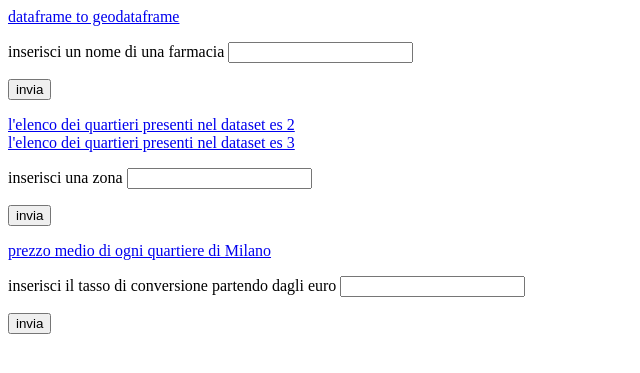
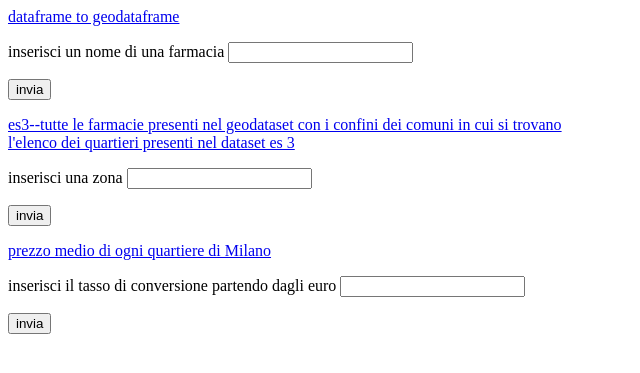
Before and after one commit to SimoneFinessi/geopandas-Flask-sjoint-merge, a Flask app: page / in a window 1280 px wide. Shown: the top 373 px of the page, without its empty margins (0-640 px from the left). Run offline with Flask 3, Linux system fonts and the light colour scheme; parts of the project's set-up code (start-up, migrations or seed data) failed here and were passed over.

Commit message:
finire es 3

```diff
--- a/app.py
+++ b/app.py
@@ -33,7 +33,6 @@ def es2():
 @app.route("/immagineEs2", methods = ['GET'])
 def immagineEs2():
     farm=request.args["farmacia"]
-    print(farm)
     fig , ax = plt.subplots()
     geodf[geodf.FARMACIA.str.contains(farm)].to_crs(3857).plot(ax=ax)
     ctx.add_basemap(ax=ax)
@@ -42,5 +41,19 @@ def immagineEs2():
     FigureCanvas(fig).print_png(output)
     return Response(output.getvalue(), mimetype='image/png')
 
+@app.route('/es3')
+def es3():
+    return render_template("es3.html",farmacia=farm)
+
+@app.route("/immagineEs3")
+def immagineEs3():
+    fig, ax=plt.subplots()
+    comuni[comuni.intersects(geodf.to_crs(32632).unary_union)].to_crs(3857).plot(ax=ax,edgecolor="black",alpha=0.3)
+    geodf.to_crs(3857).plot(ax=ax,color="Red",markersize=1)
+    ctx.add_basemap(ax=ax)
+
+    output = io.BytesIO()
+    FigureCanvas(fig).print_png(output)
+    return Response(output.getvalue(), mimetype='image/png')
 if __name__ == '__main__':
     app.run(debug=True)
--- a/templates/home.html
+++ b/templates/home.html
@@ -10,7 +10,7 @@
             <p><input type = "submit" value = "invia" /></p>
         </form>
 
-        <a href="es2">l'elenco dei quartieri presenti nel dataset es 2</a><br>
+        <a href="es3">es3--tutte le farmacie presenti nel geodataset con i confini dei comuni in cui si trovano</a><br>
         <a href="es3">l'elenco dei quartieri presenti nel dataset es 3</a><br>
         <form action="/es4" method = "post">
             <p>inserisci una zona <input type = "text" name = "zona" /></p>
```
Also changed, not shown: templates/es3.html (added, +9 -0 lines).
